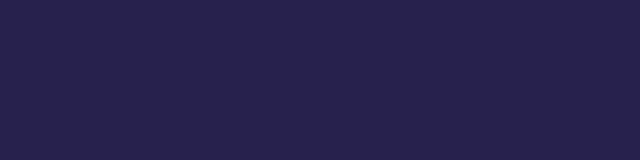
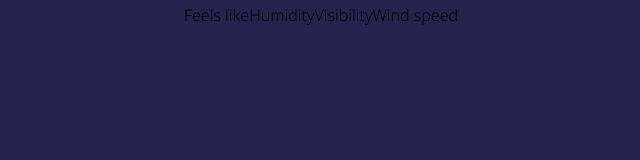
Before and after one commit to taraksh01/weather, a plain HTML site: page index.html in a window 1280 px wide. Shown: the whole page, without its empty margins (319-959 px from the left). Drawn offline with Linux system fonts and the light colour scheme; no server answers.

Commit message:
Added additional information structure

```diff
--- a/index.html
+++ b/index.html
@@ -15,7 +15,12 @@
         <div class="date-time"></div>
         <div class="temperature"></div>
       </div>
-      <div class="additional"></div>
+      <div class="additional">
+        <div class="feels-like"><p class="show">Feels like</p></div>
+        <div class="humidity"><p class="show">Humidity</p></div>
+        <div class="visibility"><p class="show">Visibility</p></div>
+        <div class="wind"><p class="show">Wind speed</p></div>
+      </div>
     </div>
   </body>
 </html>
```
